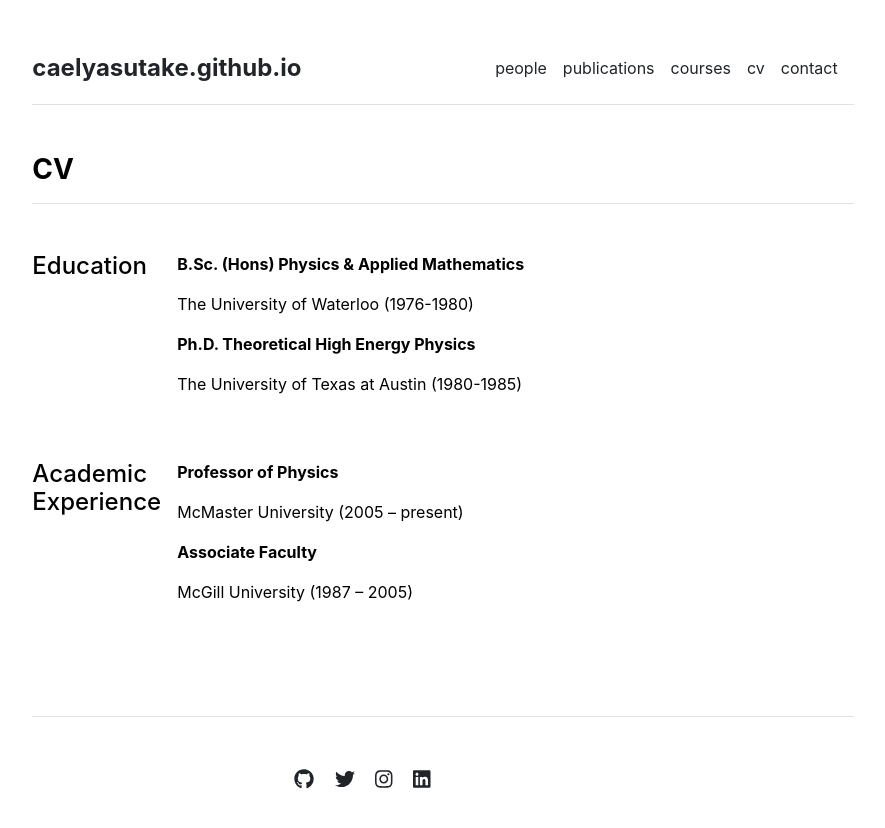
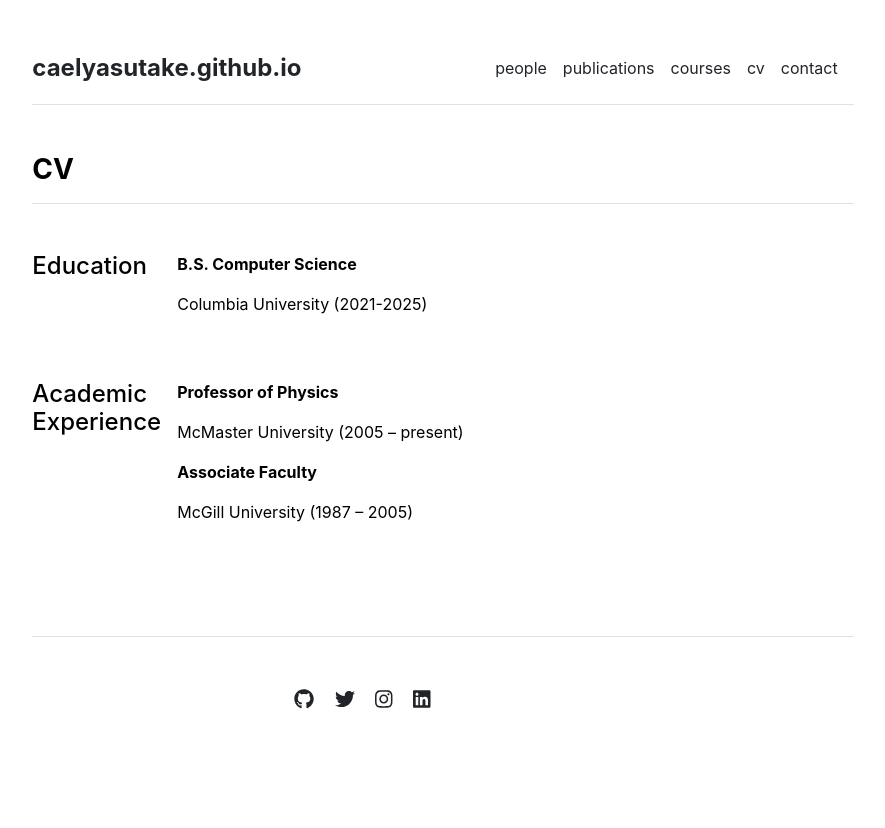
Before and after one commit to caelyasutake/caelyasutake.github.io, a Jekyll site: the page built from cv.md, in a window 1280 px wide. Shown: the top 828 px of the page, without its empty margins (197-1082 px from the left). Built offline with Jekyll 4.4.1, drawn with Linux system fonts in a browser that asks for light colours.

Commit message:
Update education.yml

```diff
--- a/_data/cv/education.yml
+++ b/_data/cv/education.yml
@@ -1,5 +1,2 @@
-- title: 'B.Sc. (Hons) Physics & Applied Mathematics'
-  description: 'The University of Waterloo (1976-1980)'
-
-- title: 'Ph.D. Theoretical High Energy Physics'
-  description: 'The University of Texas at Austin (1980-1985)'
+- title: 'B.S. Computer Science'
+  description: 'Columbia University (2021-2025)'
```
